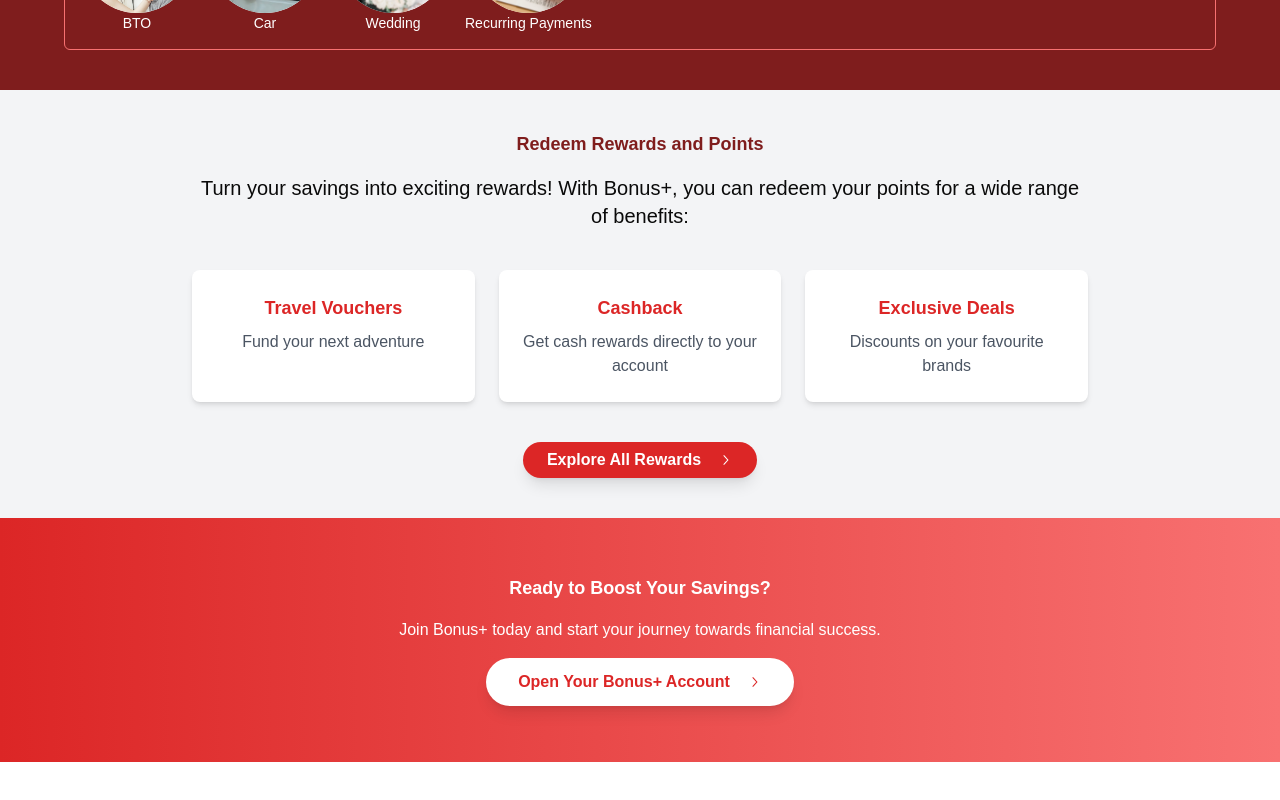
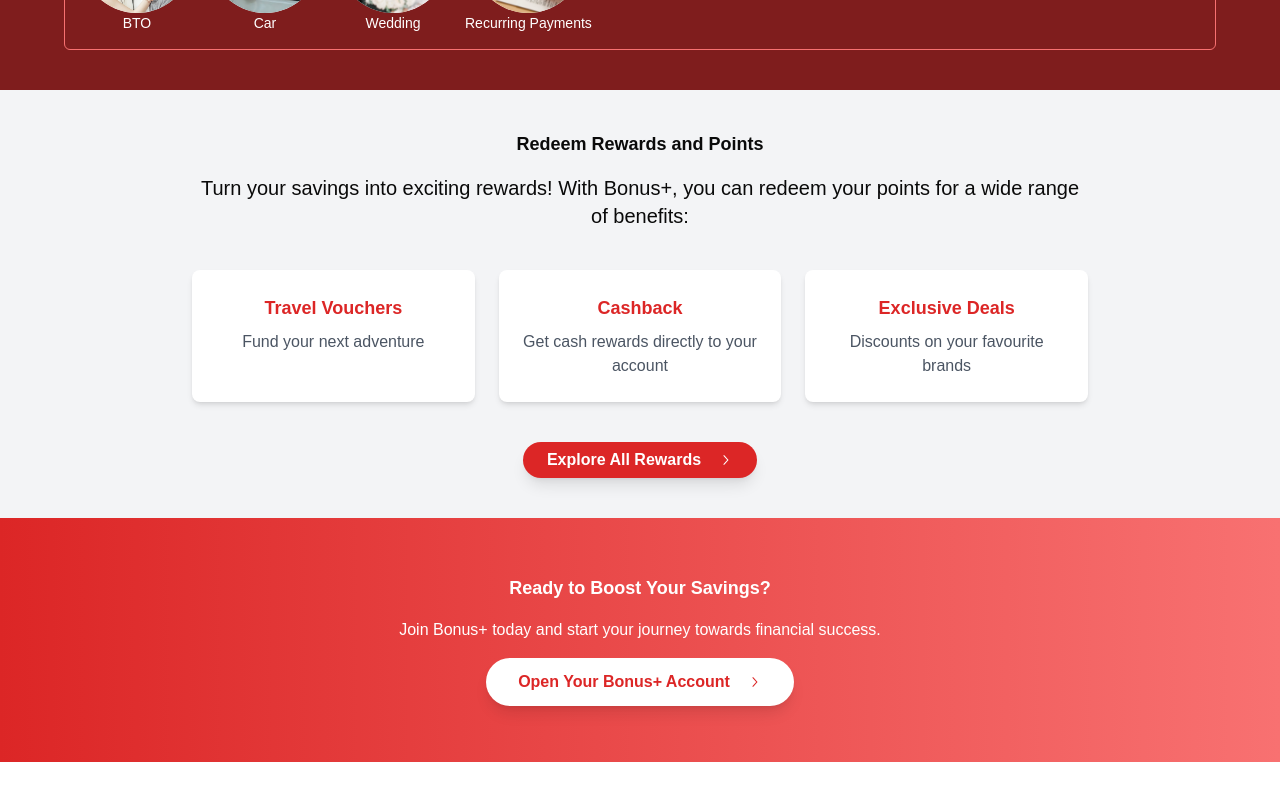
Before and after one commit to JoelSngZhenWei/BonusPlusEnhanced, a Next.js app in the folder bonusplusenhanced/: page /plan/bonusplus in a window 1280 px wide. Shown: the part 1296-2096 px from the top of the page. Built offline with nearby package versions, Linux system fonts and the light colour scheme.

Commit message:
blargh depu do

```diff
--- a/bonusplusenhanced/app/plan/bonusplus/page.tsx
+++ b/bonusplusenhanced/app/plan/bonusplus/page.tsx
@@ -109,7 +109,7 @@
       {/* Redeem Rewards and Points Section */}
       <section className="py-10 px-4 bg-gray-100">
         <div className="max-w-4xl mx-auto text-center">
-          <h2 className="text-lg font-bold mb-4 text-red-900">Redeem Rewards and Points</h2>
+          <h2 className="text-lg font-bold mb-4">Redeem Rewards and Points</h2>
           <p className="text-xl mb-4">
             Turn your savings into exciting rewards! With Bonus+, you can redeem your points for a wide range of benefits:
           </p>
```
